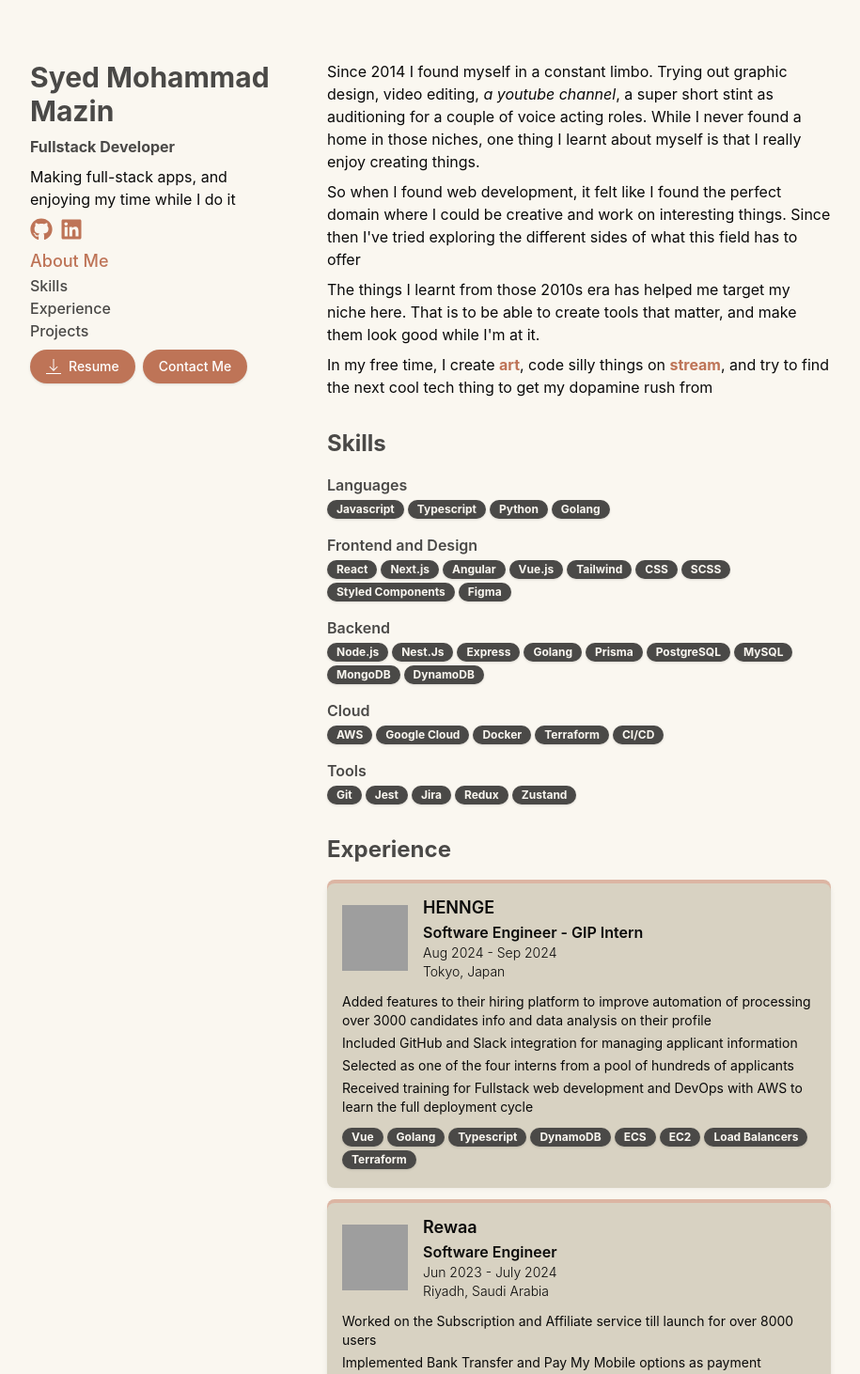
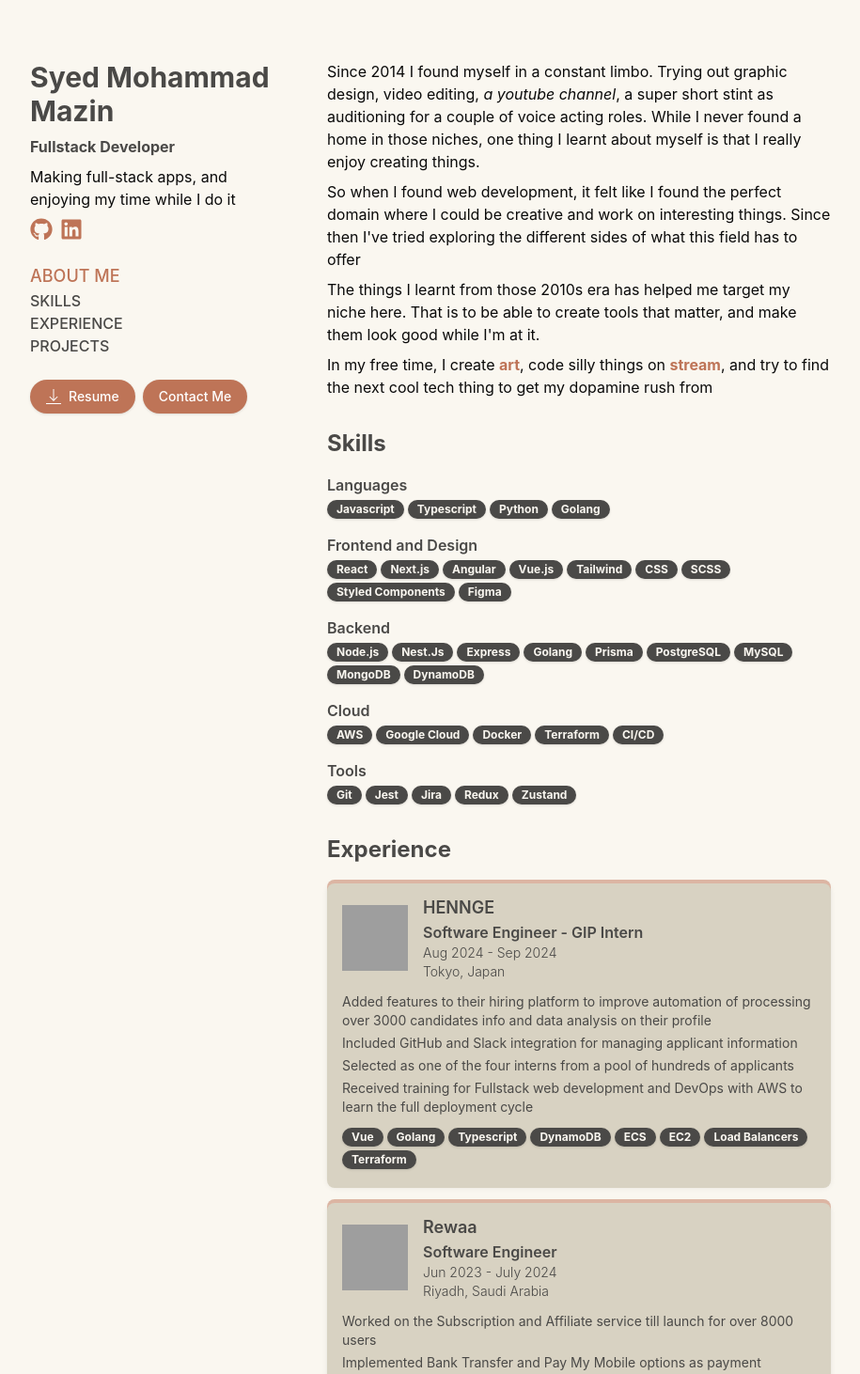
Before and after one commit to MohammadMazin/portfoliov2, a React (Vite) app: page / in a window 1280 px wide. Shown: the top 1462 px of the page at 94% size, without its empty margins (174-1089 px from the left). Built offline with nearby package versions, Linux system fonts and the light colour scheme; grey boxes are pictures that could not be loaded; the HTML template or start-up script is replaced by a standard one.

Commit message:
minor design updates

```diff
--- a/src/App.tsx
+++ b/src/App.tsx
@@ -2,12 +2,17 @@
 import "./App.css";
 import { Info } from "./components/Info";
 import { ProfessionalInfo } from "./components/ProfessionalInfo";
+import { Link } from "./components/ui/Link";
 
 const App: React.FC = () => {
   useEffect(() => {}, []);
 
   return (
     <main className="w-[100vw] bg-background min-h-[100vh]">
+      {/* <img
+        width="100%"
+        src="https://capsule-render.vercel.app/api?type=waving&color=0:ff7a00,100:ff5757&height=90&section=header"
+      /> */}
       <div className="mx-auto w-full max-w-[900px] flex py-12">
         <section className="flex-1 basis-1/3 sticky top-12 self-start">
           <Info />
@@ -16,6 +21,17 @@
           <ProfessionalInfo />
         </aside>
       </div>
+      <div className="mx-auto w-full max-w-[900px] py-12 text-sm">
+        <p>
+          Designed in Figma, Developed using React, Typescript,{" "}
+          <Link href="https://ui.shadcn.com/" text="shadcn/ui" /> and{" "}
+          <Link href="https://ui.aceternity.com/" text="Acternity" />
+        </p>
+      </div>
+      <img
+        width="100%"
+        src="https://capsule-render.vercel.app/api?type=waving&color=0:ff7a00,100:ff5757&height=135&section=footer"
+      />
     </main>
   );
 };
--- a/src/components/Navbar.tsx
+++ b/src/components/Navbar.tsx
@@ -20,26 +20,28 @@
     return () => observer.disconnect();
   }, []);
 
-  const activeLink = "text-primary font-bold text-lg";
+  const activeLink = "text-primary text-lg";
   const inactiveLink = "text-secondary";
 
   const getLinkClass = (sectionId: string) =>
-    `transition-all ${activeSection === sectionId ? activeLink : inactiveLink}`;
+    `font-bold transition-all hover:text-primary/75  ${
+      activeSection === sectionId ? activeLink : inactiveLink
+    }`;
 
   return (
-    <nav>
+    <nav className="my-4">
       <ul>
         <li className={getLinkClass("aboutMe")}>
-          <a href="#aboutMe">About Me</a>
+          <a href="#aboutMe">ABOUT ME</a>
         </li>
         <li className={getLinkClass("skills")}>
-          <a href="#skills">Skills</a>
+          <a href="#skills">SKILLS</a>
         </li>
         <li className={getLinkClass("experience")}>
-          <a href="#experience">Experience</a>
+          <a href="#experience">EXPERIENCE</a>
         </li>
         <li className={getLinkClass("projects")}>
-          <a href="#projects">Projects</a>
+          <a href="#projects">PROJECTS</a>
         </li>
       </ul>
     </nav>
--- a/src/components/ui/JobPreview.tsx
+++ b/src/components/ui/JobPreview.tsx
@@ -16,7 +16,7 @@
 
 export function JobPreview({ job }: JobProps) {
   return (
-    <div className="relative flex flex-col gap-3 bg-primary/50 rounded-lg p-4 transform transition-all duration-200 hover:bg-primary/70 shadow-md hover:shadow-lg">
+    <div className="relative text-secondary flex flex-col gap-3 bg-primary/50 rounded-lg p-4 transform transition-all duration-200 hover:bg-primary/70 shadow-md hover:shadow-lg">
       <div className="absolute inset-0 -z-10 bg-muted rounded-lg transform transition-transform duration-200 translate-y-1"></div>
 
       <div className="flex gap-4 items-center relative">
--- a/src/components/ui/ProjectCard.tsx
+++ b/src/components/ui/ProjectCard.tsx
@@ -16,7 +16,7 @@
 
 export default function ProjectCard({ project }: ProjectProps) {
   return (
-    <div className="relative flex flex-col gap-3 bg-primary/50 rounded-lg p-4 transform transition-all duration-200 group   hover:bg-primary/70 shadow-md hover:shadow-lg">
+    <div className="relative text-secondary flex flex-col gap-3 bg-primary/50 rounded-lg p-4 transform transition-all duration-200 group   hover:bg-primary/70 shadow-md hover:shadow-lg">
       <div className="absolute inset-0 -z-10 bg-muted rounded-lg transform transition-transform duration-200 translate-y-1"></div>
 
       <div className="flex gap-4 items-start relative">
```
